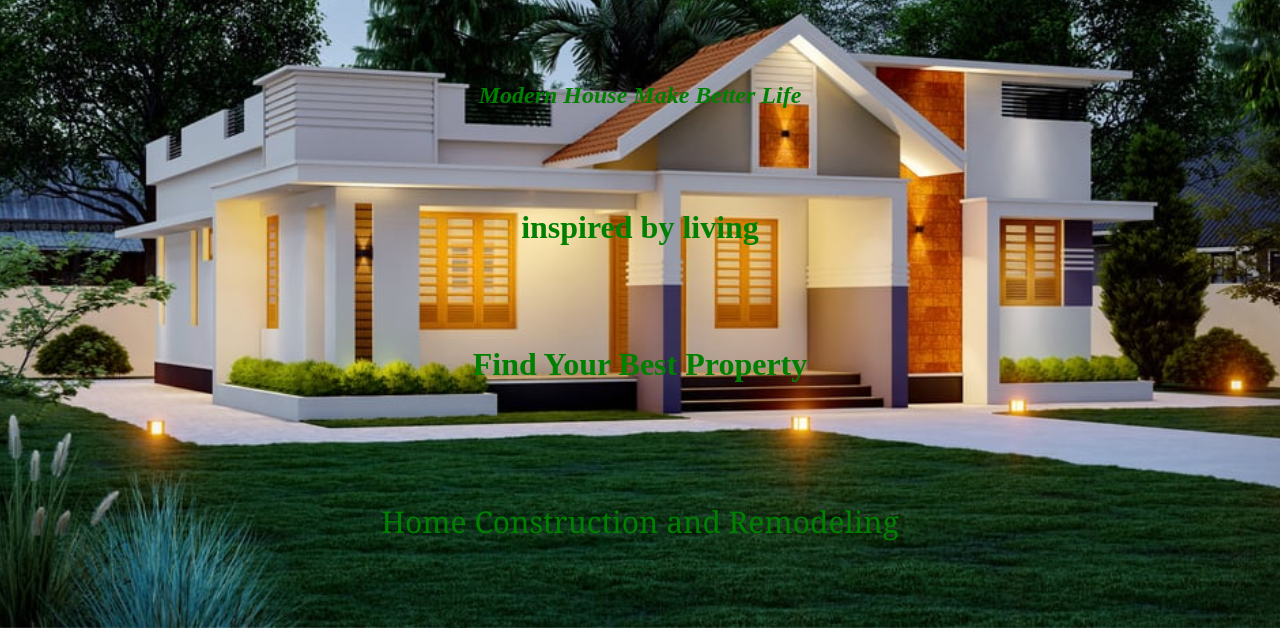
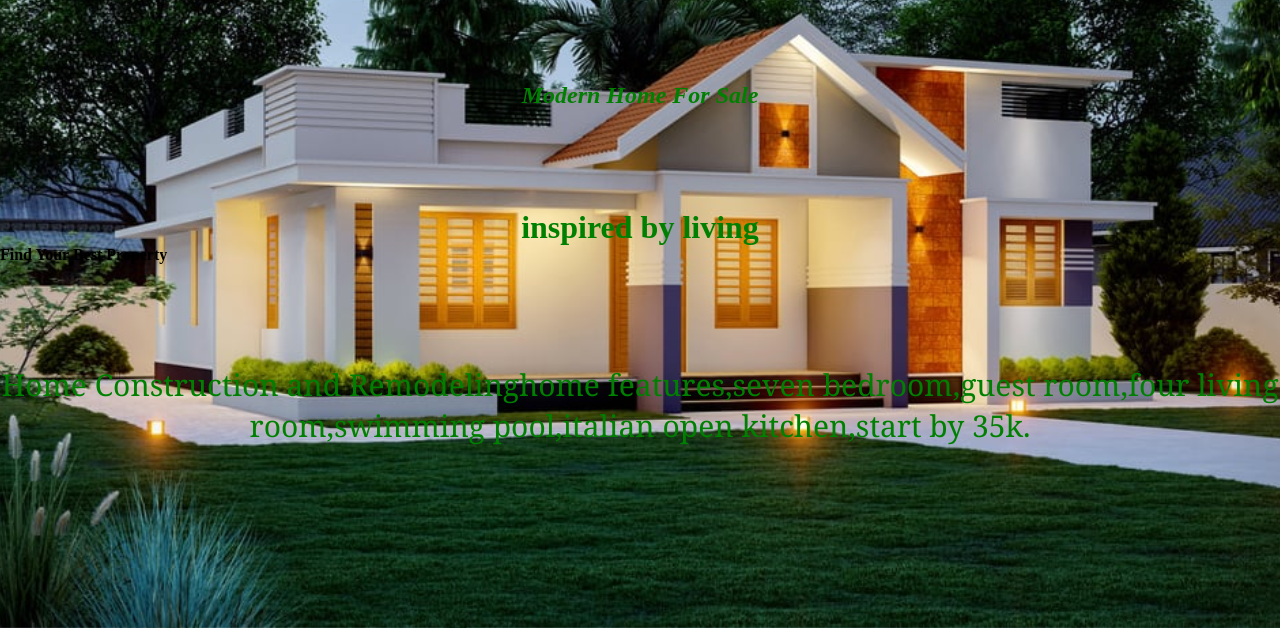
Before and after one commit to Sneha4010/Sneha4010, a plain HTML site: page index.html in a window 1280 px wide. Shown: the part 172-800 px from the top of the page. Drawn offline with Linux system fonts and the light colour scheme.

Commit message:
Update index.html

```diff
--- a/index.html
+++ b/index.html
@@ -28,11 +28,11 @@
     </div>
         <div class="slider">
             <div class="slider-text">
-                <h2><i>Modern House Make Better Life</i></h2>
+                <h2><i>Modern Home For Sale</i></h>
                 <h1><b>inspired by living</b></h1>
-                <h1>
                     <b>Find Your Best Property</b></h1><br>
-                    <p>Home Construction and Remodeling
+                    <p>Home Construction and Remodelinghome features,seven bedroom,guest room,four living room,swimming pool,italian open kitchen,start by 35k.
+                         <div class=""></div></p>
                          <div class=""></div></p>
                     <button class="btn">Review</button>
 
```
